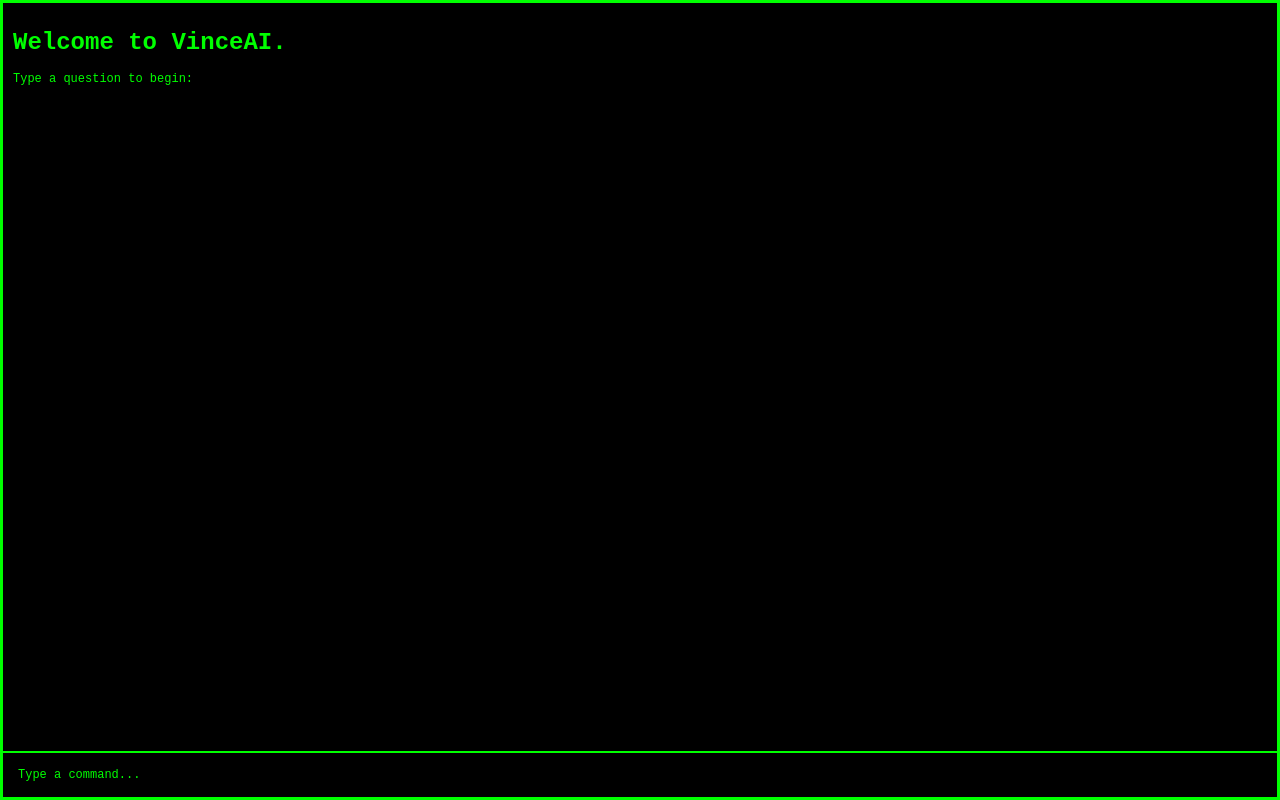
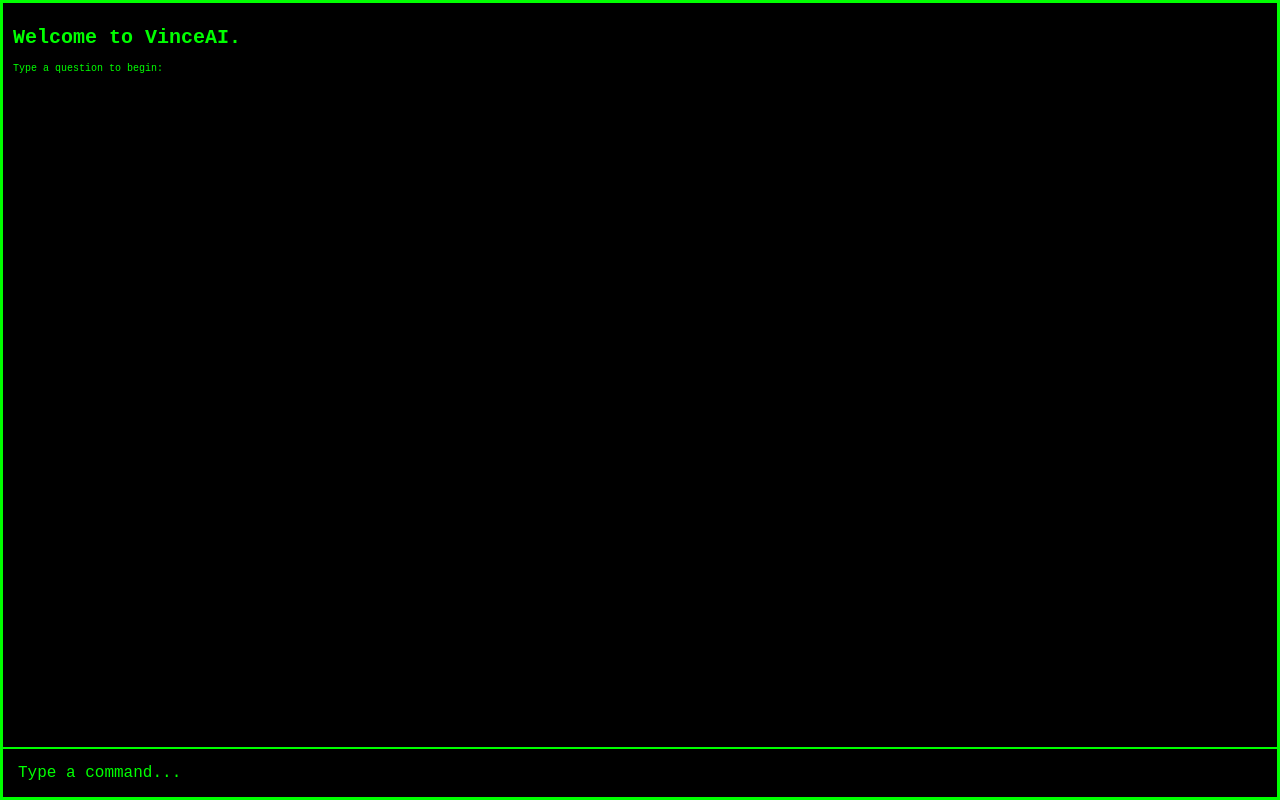
Before and after one commit to AutonomousVince/Window-to-Future, a plain HTML site: page index.html in a window 1280 px wide. Drawn offline with Linux system fonts and the light colour scheme.

Commit message:
Update index.html
ai resizing it for me cuz im trash

```diff
--- a/index.html
+++ b/index.html
@@ -11,7 +11,7 @@
             background-color: black;
             color: #00FF00;
             font-family: "Courier New", Courier, monospace;
-            font-size: 12px;
+            font-size: 16px;
             display: flex;
             flex-direction: column;
             justify-content: space-between;
@@ -23,7 +23,7 @@
         .header {
             text-align: left;
             margin: 10px;
-            font-size: 12px;
+            font-size: 10px;
         }
 
         .content {
@@ -44,7 +44,7 @@
             border: none;
             color: #00FF00;
             font-family: "Courier New", Courier, monospace;
-            font-size: 12px;
+            font-size: 16px;
             padding: 5px;
             outline: none;
         }
```
